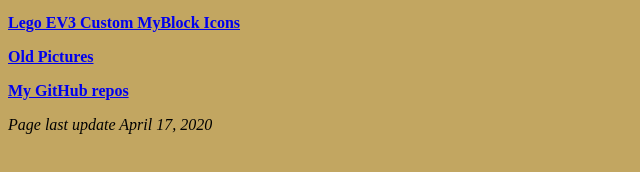
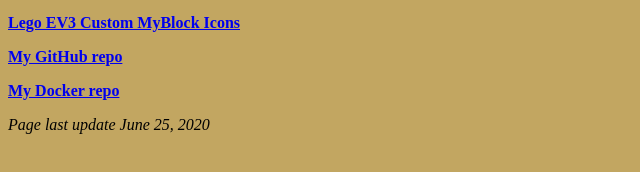
Before and after one commit to nzmCoder/nzmCoder.github.io, a plain HTML site: page index.html in a window 1280 px wide. Shown: the part 168-340 px from the top of the page, 0-640 px from the left. Drawn offline with Linux system fonts and the light colour scheme.

Commit message:
Add docker repo.

```diff
--- a/index.html
+++ b/index.html
@@ -10,9 +10,9 @@
 <p><a class="0" href="Calculators.html"><strong>Old Calculator Museum</strong></a></p>
 <p><a href="LegoEV3.html"><strong>Lego EV3 Fix Bluetooth</strong></a></p>
 <p><a href="LegoEV3MyBlockIcons.html"><strong>Lego EV3 Custom MyBlock Icons</strong></a></p>
-<p><a href="OldPictures.html"><strong>Old Pictures</strong></a></p>
-<p><strong><a href="https://github.com/nzmCoder">My GitHub repos</a></strong></p>
-<p><em>Page last update April 17, 2020</em></p>
+<p><strong><a href="https://github.com/nzmCoder">My GitHub repo</a></strong></p>
+<p><strong><a href="https://hub.docker.com/r/nzmcoder/mycurl">My Docker repo</a></strong></p>
+<p><em>Page last update June 25, 2020</em></p>
 
 </body>
 </html>
```
